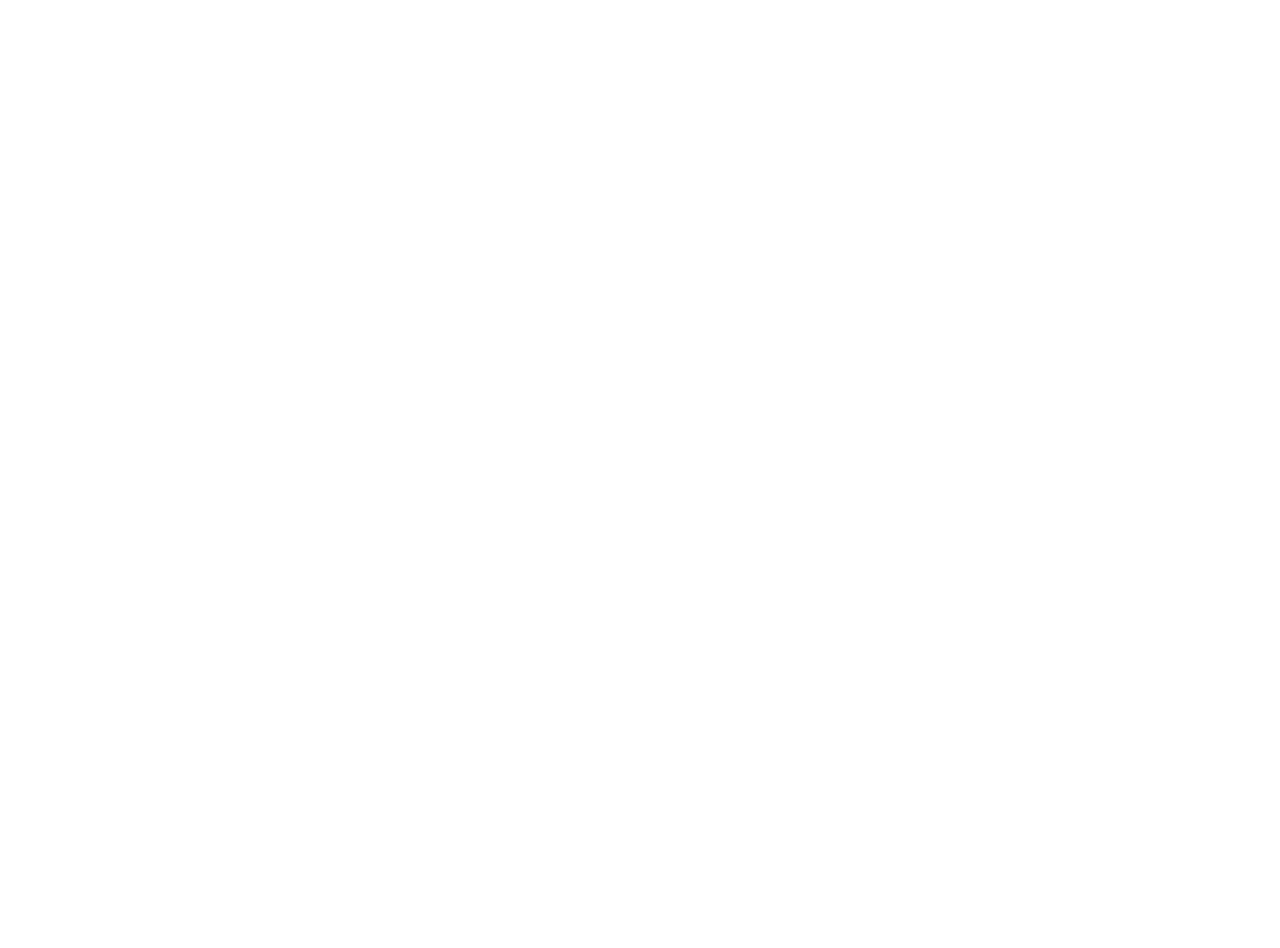
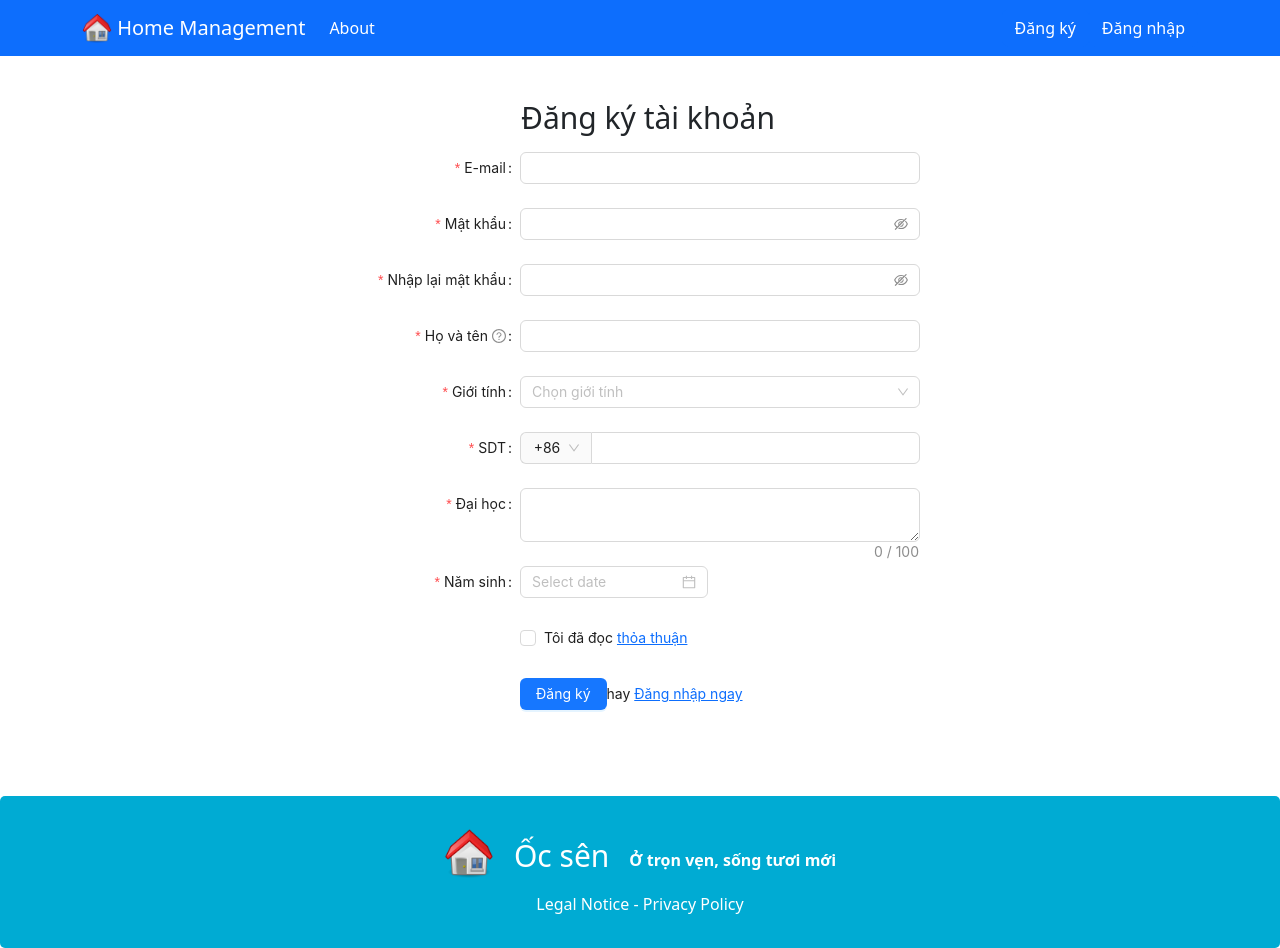
Before and after one commit to Dungntt2003/Frontend_HomeManagement, a React (Create React App) app: page /signup in a window 1280 px wide. Before the commit this address had no page. Before the commit the page ends 800 px from the top, so only its background shows below. Built offline with nearby package versions, Linux system fonts and the light colour scheme.

Commit message:
Add sign up and sign in page

```diff
--- a/src/components/header/index.jsx
+++ b/src/components/header/index.jsx
@@ -1,6 +1,5 @@
 import Button from "react-bootstrap/Button";
 import Container from "react-bootstrap/Container";
-import Form from "react-bootstrap/Form";
 import Nav from "react-bootstrap/Nav";
 import Navbar from "react-bootstrap/Navbar";
 import Logo from "../../assets/images/Logo.png";
@@ -23,36 +22,25 @@
               Home Management
             </Link>
           </Navbar.Brand>
-          <Navbar.Brand>
-            <Link to="/homepage" className="homepage-link">
-              Homepage
-            </Link>
-          </Navbar.Brand>
           <Nav className="me-auto">
             <Nav.Link>
               <Link to="/about" className="homepage-link">
                 About
               </Link>
             </Nav.Link>
-            <Nav.Link>
-              <Link to="/about" className="homepage-link">
-                Contact
+          </Nav>
+          <Nav>
+            <Button variant="primary" className="mr-2">
+              <Link to="/signup" className="homepage-link">
+                Đăng ký
               </Link>
-            </Nav.Link>
+            </Button>
+            <Button variant="primary">
+              <Link to="/signin" className="homepage-link">
+                Đăng nhập
+              </Link>
+            </Button>
           </Nav>
-          <Navbar.Collapse id="navbarScroll" bg="primary" data-bs-theme="light">
-            <Form className="d-flex">
-              <Form.Control
-                type="search"
-                placeholder="Search"
-                className="me-2"
-                aria-label="Search"
-              />
-              <Button variant="outline-success" className="button-search-nav">
-                Search
-              </Button>
-            </Form>
-          </Navbar.Collapse>
         </Container>
       </Navbar>
     </div>
--- /dev/null
+++ b/src/view/pages/signin/signin.jsx
@@ -0,0 +1,78 @@
+import "./signin.scss";
+import { Link } from "react-router-dom";
+import React from "react";
+import { LockOutlined, UserOutlined } from "@ant-design/icons";
+import { Button, Checkbox, Form, Input } from "antd";
+
+function SignIn() {
+  const onFinish = (values) => {
+    console.log("Received values of form: ", values);
+  };
+  return (
+    <div className="login-container">
+      <div className="login-wrap">
+        <h2 className="login-header">Đăng nhập</h2>
+        <Form
+          name="normal_login"
+          className="login-form"
+          initialValues={{
+            remember: true,
+          }}
+          onFinish={onFinish}
+        >
+          <Form.Item
+            name="Email"
+            rules={[
+              {
+                required: true,
+                message: "Hãy nhập email",
+              },
+            ]}
+          >
+            <Input
+              prefix={<UserOutlined className="site-form-item-icon" />}
+              placeholder="Email"
+            />
+          </Form.Item>
+          <Form.Item
+            name="password"
+            rules={[
+              {
+                required: true,
+                message: "Hãy nhập mật khẩu",
+              },
+            ]}
+          >
+            <Input
+              prefix={<LockOutlined className="site-form-item-icon" />}
+              type="password"
+              placeholder="Mật khẩu"
+            />
+          </Form.Item>
+          <Form.Item>
+            <Form.Item name="remember" valuePropName="checked" noStyle>
+              <Checkbox>Nhớ tài khoản</Checkbox>
+            </Form.Item>
+
+            <Link className="login-form-forgot" to="/">
+              Quên mật khẩu
+            </Link>
+          </Form.Item>
+
+          <Form.Item>
+            <Button
+              type="primary"
+              htmlType="submit"
+              className="login-form-button"
+            >
+              Đăng nhập
+            </Button>
+            hay <Link to="/signup">Đăng ký ngay</Link>
+          </Form.Item>
+        </Form>
+      </div>
+    </div>
+  );
+}
+
+export default SignIn;
--- /dev/null
+++ b/src/view/pages/signin/signin.scss
@@ -0,0 +1,16 @@
+.login-container {
+  display: flex;
+  justify-content: center;
+  padding: 32px 0 57px;
+}
+
+.login-header {
+  font-size: 30px;
+  font-weight: 400;
+  margin-bottom: 20px;
+  text-align: center;
+}
+
+.login-wrap {
+  min-width: 30%;
+}
--- /dev/null
+++ b/src/view/pages/sinup/signup.jsx
@@ -0,0 +1,221 @@
+import "./signup.scss";
+import { Link } from "react-router-dom";
+import { Button, Checkbox, Form, Input, DatePicker, Select } from "antd";
+
+const { Option } = Select;
+const formItemLayout = {
+  labelCol: {
+    xs: {
+      span: 24,
+    },
+    sm: {
+      span: 8,
+    },
+  },
+  wrapperCol: {
+    xs: {
+      span: 24,
+    },
+    sm: {
+      span: 16,
+    },
+  },
+};
+const tailFormItemLayout = {
+  wrapperCol: {
+    xs: {
+      span: 24,
+      offset: 0,
+    },
+    sm: {
+      span: 16,
+      offset: 8,
+    },
+  },
+};
+
+function SignUp() {
+  const onFinish = (values) => {
+    console.log("Received values of form: ", values);
+  };
+  const prefixSelector = (
+    <Form.Item name="prefix" noStyle>
+      <Select
+        style={{
+          width: 70,
+        }}
+      >
+        <Option value="86">+86</Option>
+        <Option value="87">+87</Option>
+      </Select>
+    </Form.Item>
+  );
+  return (
+    <div className="register-container">
+      <div className="register-wrap">
+        <h2 className="register-header">Đăng ký tài khoản</h2>
+        <Form
+          {...formItemLayout}
+          name="register"
+          onFinish={onFinish}
+          initialValues={{
+            prefix: "86",
+          }}
+          style={{
+            maxWidth: 600,
+          }}
+          scrollToFirstError
+        >
+          <Form.Item
+            name="email"
+            label="E-mail"
+            rules={[
+              {
+                type: "email",
+                message: "Email không hợp lệ",
+              },
+              {
+                required: true,
+                message: "Hãy nhập email",
+              },
+            ]}
+          >
+            <Input />
+          </Form.Item>
+
+          <Form.Item
+            name="password"
+            label="Mật khẩu"
+            rules={[
+              {
+                required: true,
+                message: "Hãy nhập mật khẩu",
+              },
+            ]}
+            hasFeedback
+          >
+            <Input.Password />
+          </Form.Item>
+
+          <Form.Item
+            name="confirm"
+            label="Nhập lại mật khẩu"
+            dependencies={["password"]}
+            hasFeedback
+            rules={[
+              {
+                required: true,
+                message: "Hãy nhập lại mật khẩu",
+              },
+              ({ getFieldValue }) => ({
+                validator(_, value) {
+                  if (!value || getFieldValue("password") === value) {
+                    return Promise.resolve();
+                  }
+                  return Promise.reject(new Error("Mật khẩu không khớp"));
+                },
+              }),
+            ]}
+          >
+            <Input.Password />
+          </Form.Item>
+
+          <Form.Item
+            name="Name"
+            label="Họ và tên"
+            tooltip="Tên bạn là gì?"
+            rules={[
+              {
+                required: true,
+                message: "Hãy nhập tên bạn",
+                whitespace: true,
+              },
+            ]}
+          >
+            <Input />
+          </Form.Item>
+          <Form.Item
+            name="gender"
+            label="Giới tính"
+            rules={[
+              {
+                required: true,
+                message: "Chọn giới tính",
+              },
+            ]}
+          >
+            <Select placeholder="Chọn giới tính">
+              <Option value="male">Male</Option>
+              <Option value="female">Female</Option>
+            </Select>
+          </Form.Item>
+
+          <Form.Item
+            name="phone"
+            label="SDT"
+            rules={[
+              {
+                required: true,
+                message: "Hãy nhập số điện thoại",
+              },
+            ]}
+          >
+            <Input
+              addonBefore={prefixSelector}
+              style={{
+                width: "100%",
+              }}
+            />
+          </Form.Item>
+
+          <Form.Item
+            name="University"
+            label="Đại học"
+            rules={[
+              {
+                required: true,
+                message: "Nhập trường bạn đang học",
+              },
+            ]}
+          >
+            <Input.TextArea showCount maxLength={100} />
+          </Form.Item>
+
+          <Form.Item
+            label="Năm sinh"
+            name="DatePicker"
+            rules={[{ required: true, message: "Hãy chọn năm sinh" }]}
+          >
+            <DatePicker />
+          </Form.Item>
+
+          <Form.Item
+            name="agreement"
+            valuePropName="checked"
+            rules={[
+              {
+                validator: (_, value) =>
+                  value
+                    ? Promise.resolve()
+                    : Promise.reject(new Error("cần chấp nhận")),
+              },
+            ]}
+            {...tailFormItemLayout}
+          >
+            <Checkbox>
+              Tôi đã đọc <Link to="/">thỏa thuận</Link>
+            </Checkbox>
+          </Form.Item>
+          <Form.Item {...tailFormItemLayout}>
+            <Button type="primary" htmlType="submit">
+              Đăng ký
+            </Button>
+            hay <Link to="/signin">Đăng nhập ngay</Link>
+          </Form.Item>
+        </Form>
+      </div>
+    </div>
+  );
+}
+
+export default SignUp;
--- /dev/null
+++ b/src/view/pages/sinup/signup.scss
@@ -0,0 +1,15 @@
+.register-container {
+  display: flex;
+  justify-content: center;
+  padding: 32px 0;
+}
+.register-header {
+  font-size: 30px;
+  font-weight: 400;
+  text-align: center;
+  margin: 12px 0 16px 16px;
+}
+
+.register-wrap {
+  min-width: 50%;
+}
--- a/src/view/routes/index.js
+++ b/src/view/routes/index.js
@@ -5,10 +5,14 @@
 import HomeDetail from "../pages/home-detail/home-detail";
 import SetDate from "../pages/set-date/set-date";
 import Announce from "../pages/announce/announce";
+import SignUp from "../pages/sinup/signup";
+import SignIn from "../pages/signin/signin";
 function AllRoutes() {
   return (
     <Routes>
       <Route path="/" element={<Navigate to={"/homepage"} />} />
+      <Route path="/signup" element={<MainLayout component={SignUp} />} />
+      <Route path="/signin" element={<MainLayout component={SignIn} />} />
       <Route path="/homepage" element={<MainLayout component={HomePage} />} />
       <Route path="/about" element={<MainLayout component={AdminInfo} />} />
       <Route path="/home" element={<MainLayout component={HomeDetail} />} />
```
